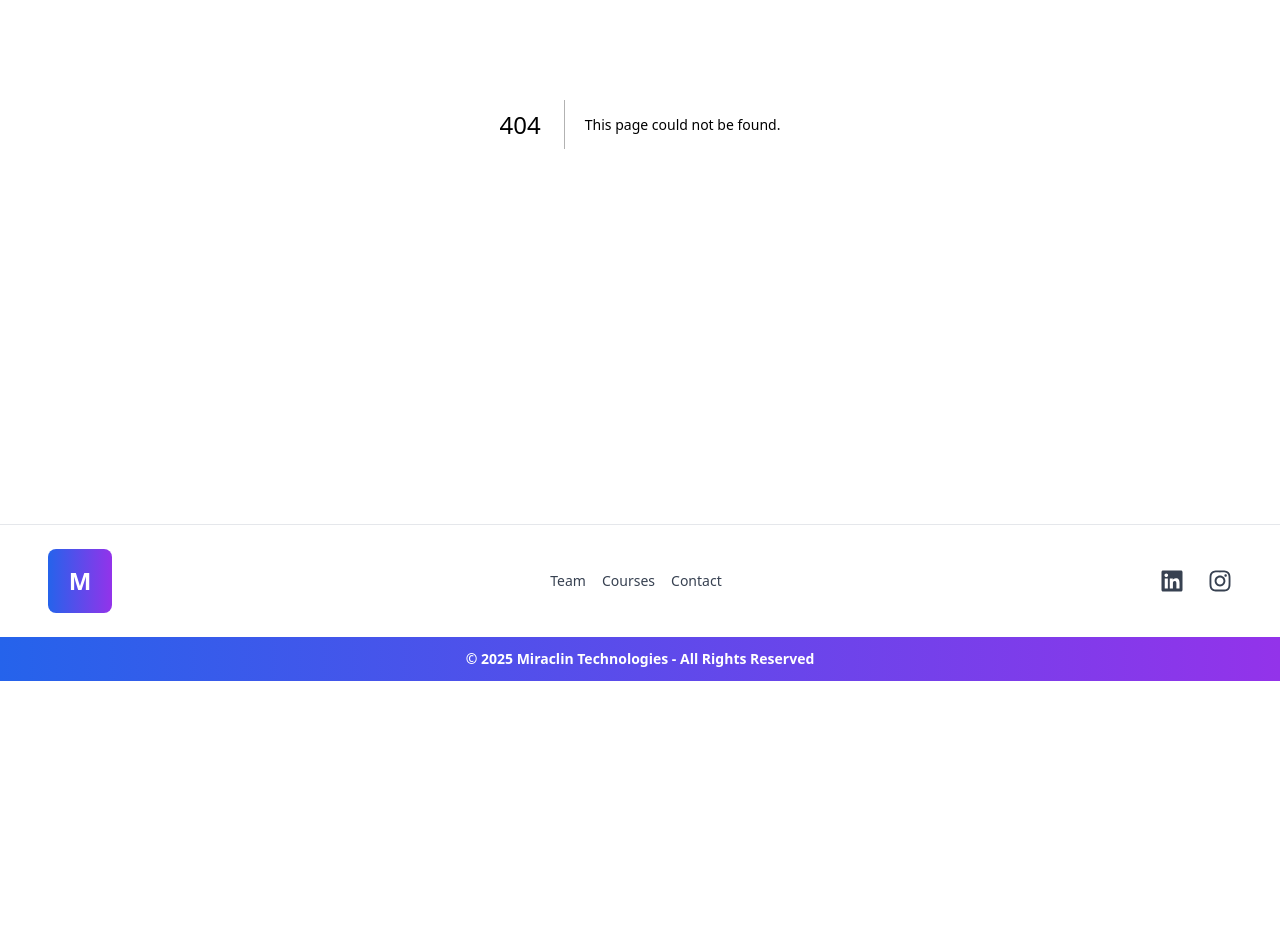
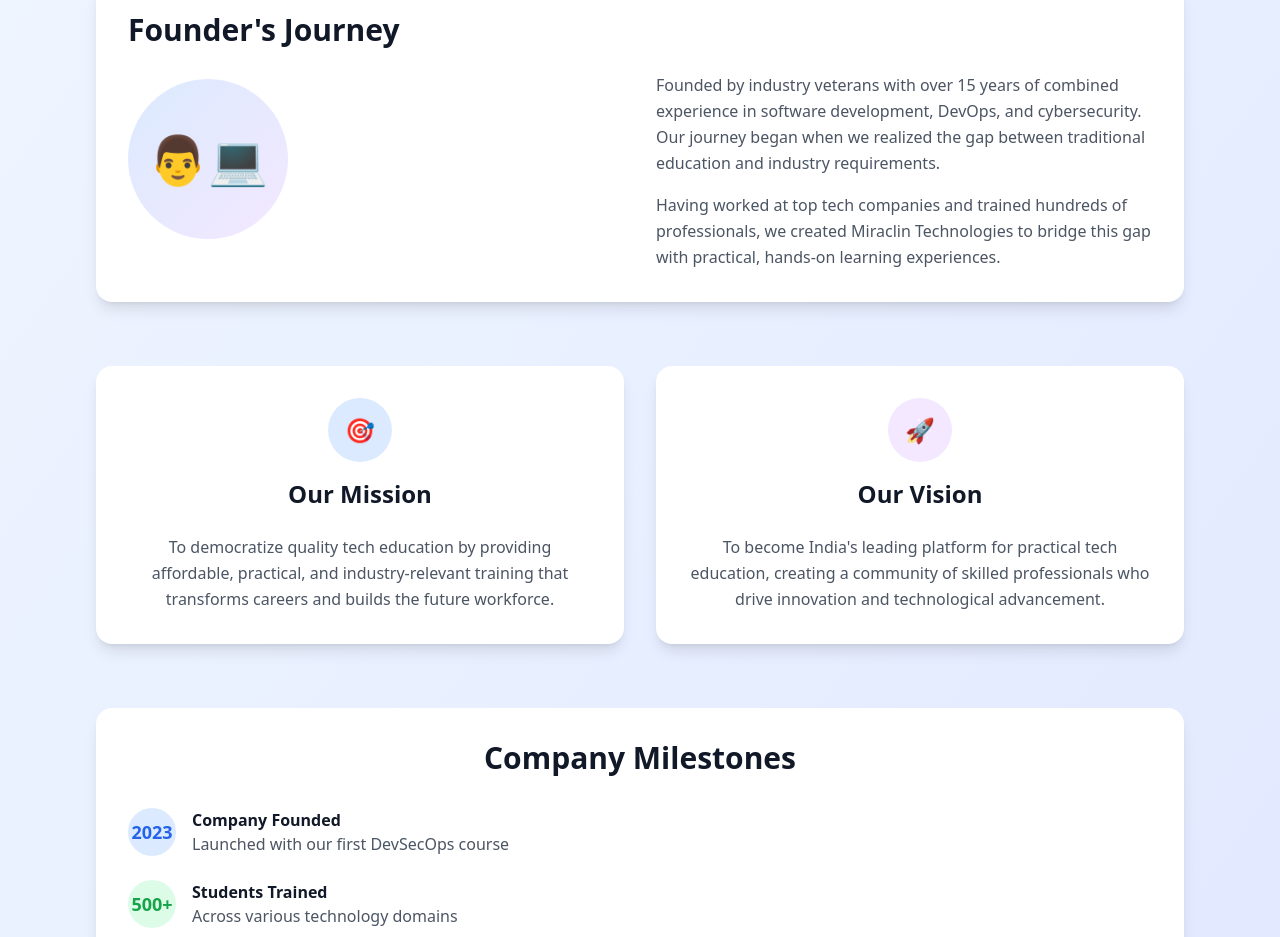
Before and after one commit to miracl-in/miracl-in.github.io, a Next.js app: page /about in a window 1280 px wide. Before the commit this address had no page. Shown: the part 360-1297 px from the top of the page. Before the commit the page ends 1041 px from the top, so only its background shows below. Built offline with nearby package versions, Linux system fonts and the light colour scheme.

Commit message:
Create page.tsx

```diff
--- /dev/null
+++ b/app/about/page.tsx
@@ -0,0 +1,155 @@
+export default function AboutPage() {
+  return (
+    <div className="min-h-screen bg-gradient-to-br from-blue-50 to-indigo-100 dark:from-gray-900 dark:to-blue-900">
+      <div className="max-w-6xl mx-auto px-4 md:px-6 lg:px-8 py-12 md:py-16">
+
+        {/* Header */}
+        <div className="text-center mb-12 md:mb-16">
+          <h1 className="text-3xl md:text-4xl lg:text-5xl font-bold mb-4 md:mb-6 bg-gradient-to-r from-blue-600 to-purple-600 bg-clip-text text-transparent">
+            About Miraclin Technologies
+          </h1>
+          <p className="text-lg md:text-xl text-gray-600 dark:text-gray-300 max-w-3xl mx-auto">
+            Empowering the next generation of tech professionals through innovative learning experiences
+          </p>
+        </div>
+
+        {/* Founder's Journey */}
+        <section className="mb-12 md:mb-16">
+          <div className="bg-white dark:bg-gray-800 rounded-2xl p-6 md:p-8 shadow-lg">
+            <h2 className="text-2xl md:text-3xl font-bold mb-6 text-gray-900 dark:text-white">Founder's Journey</h2>
+            <div className="grid md:grid-cols-2 gap-8 items-center">
+              <div>
+                <div className="w-32 h-32 md:w-40 md:h-40 bg-gradient-to-br from-blue-100 to-purple-100 rounded-full flex items-center justify-center mx-auto md:mx-0 mb-6">
+                  <span className="text-4xl md:text-5xl">👨💻</span>
+                </div>
+              </div>
+              <div>
+                <p className="text-gray-600 dark:text-gray-300 mb-4 leading-relaxed">
+                  Founded by industry veterans with over 15 years of combined experience in software development,
+                  DevOps, and cybersecurity. Our journey began when we realized the gap between traditional
+                  education and industry requirements.
+                </p>
+                <p className="text-gray-600 dark:text-gray-300 leading-relaxed">
+                  Having worked at top tech companies and trained hundreds of professionals, we created
+                  Miraclin Technologies to bridge this gap with practical, hands-on learning experiences.
+                </p>
+              </div>
+            </div>
+          </div>
+        </section>
+
+        {/* Mission & Vision */}
+        <section className="mb-12 md:mb-16">
+          <div className="grid md:grid-cols-2 gap-8">
+            <div className="bg-white dark:bg-gray-800 rounded-2xl p-6 md:p-8 shadow-lg">
+              <div className="text-center mb-6">
+                <div className="w-16 h-16 bg-blue-100 dark:bg-blue-900 rounded-full flex items-center justify-center mx-auto mb-4">
+                  <span className="text-2xl">🎯</span>
+                </div>
+                <h3 className="text-xl md:text-2xl font-bold text-gray-900 dark:text-white">Our Mission</h3>
+              </div>
+              <p className="text-gray-600 dark:text-gray-300 text-center leading-relaxed">
+                To democratize quality tech education by providing affordable, practical, and industry-relevant
+                training that transforms careers and builds the future workforce.
+              </p>
+            </div>
+
+            <div className="bg-white dark:bg-gray-800 rounded-2xl p-6 md:p-8 shadow-lg">
+              <div className="text-center mb-6">
+                <div className="w-16 h-16 bg-purple-100 dark:bg-purple-900 rounded-full flex items-center justify-center mx-auto mb-4">
+                  <span className="text-2xl">🚀</span>
+                </div>
+                <h3 className="text-xl md:text-2xl font-bold text-gray-900 dark:text-white">Our Vision</h3>
+              </div>
+              <p className="text-gray-600 dark:text-gray-300 text-center leading-relaxed">
+                To become India's leading platform for practical tech education, creating a community of
+                skilled professionals who drive innovation and technological advancement.
+              </p>
+            </div>
+          </div>
+        </section>
+
+        {/* Company Milestones */}
+        <section className="mb-12 md:mb-16">
+          <div className="bg-white dark:bg-gray-800 rounded-2xl p-6 md:p-8 shadow-lg">
+            <h2 className="text-2xl md:text-3xl font-bold mb-8 text-center text-gray-900 dark:text-white">Company Milestones</h2>
+            <div className="space-y-6">
+              <div className="flex items-center gap-4">
+                <div className="w-12 h-12 bg-blue-100 dark:bg-blue-900 rounded-full flex items-center justify-center flex-shrink-0">
+                  <span className="text-lg font-bold text-blue-600 dark:text-blue-400">2023</span>
+                </div>
+                <div>
+                  <h4 className="font-semibold text-gray-900 dark:text-white">Company Founded</h4>
+                  <p className="text-gray-600 dark:text-gray-300">Launched with our first DevSecOps course</p>
+                </div>
+              </div>
+
+              <div className="flex items-center gap-4">
+                <div className="w-12 h-12 bg-green-100 dark:bg-green-900 rounded-full flex items-center justify-center flex-shrink-0">
+                  <span className="text-lg font-bold text-green-600 dark:text-green-400">500+</span>
+                </div>
+                <div>
+                  <h4 className="font-semibold text-gray-900 dark:text-white">Students Trained</h4>
+                  <p className="text-gray-600 dark:text-gray-300">Across various technology domains</p>
+                </div>
+              </div>
+
+              <div className="flex items-center gap-4">
+                <div className="w-12 h-12 bg-purple-100 dark:bg-purple-900 rounded-full flex items-center justify-center flex-shrink-0">
+                  <span className="text-lg font-bold text-purple-600 dark:text-purple-400">85%</span>
+                </div>
+                <div>
+                  <h4 className="font-semibold text-gray-900 dark:text-white">Placement Rate</h4>
+                  <p className="text-gray-600 dark:text-gray-300">Students placed in top tech companies</p>
+                </div>
+              </div>
+
+              <div className="flex items-center gap-4">
+                <div className="w-12 h-12 bg-orange-100 dark:bg-orange-900 rounded-full flex items-center justify-center flex-shrink-0">
+                  <span className="text-lg font-bold text-orange-600 dark:text-orange-400">4.8</span>
+                </div>
+                <div>
+                  <h4 className="font-semibold text-gray-900 dark:text-white">Average Rating</h4>
+                  <p className="text-gray-600 dark:text-gray-300">Based on student feedback and reviews</p>
+                </div>
+              </div>
+            </div>
+          </div>
+        </section>
+
+        {/* Awards & Recognition */}
+        <section>
+          <div className="bg-white dark:bg-gray-800 rounded-2xl p-6 md:p-8 shadow-lg">
+            <h2 className="text-2xl md:text-3xl font-bold mb-8 text-center text-gray-900 dark:text-white">Awards & Recognition</h2>
+            <div className="grid md:grid-cols-3 gap-6">
+              <div className="text-center">
+                <div className="w-20 h-20 bg-yellow-100 dark:bg-yellow-900 rounded-full flex items-center justify-center mx-auto mb-4">
+                  <span className="text-3xl">🏆</span>
+                </div>
+                <h4 className="font-semibold text-gray-900 dark:text-white mb-2">Best EdTech Startup 2024</h4>
+                <p className="text-sm text-gray-600 dark:text-gray-300">Recognized for innovative teaching methods</p>
+              </div>
+
+              <div className="text-center">
+                <div className="w-20 h-20 bg-blue-100 dark:bg-blue-900 rounded-full flex items-center justify-center mx-auto mb-4">
+                  <span className="text-3xl">⭐</span>
+                </div>
+                <h4 className="font-semibold text-gray-900 dark:text-white mb-2">Top Rated Platform</h4>
+                <p className="text-sm text-gray-600 dark:text-gray-300">Highest student satisfaction scores</p>
+              </div>
+
+              <div className="text-center">
+                <div className="w-20 h-20 bg-green-100 dark:bg-green-900 rounded-full flex items-center justify-center mx-auto mb-4">
+                  <span className="text-3xl">🎖️</span>
+                </div>
+                <h4 className="font-semibold text-gray-900 dark:text-white mb-2">Industry Partnership</h4>
+                <p className="text-sm text-gray-600 dark:text-gray-300">Certified training partner with tech giants</p>
+              </div>
+            </div>
+          </div>
+        </section>
+
+      </div>
+    </div>
+  )
+}
```
